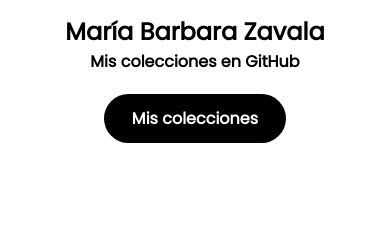
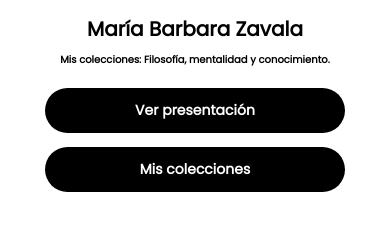
Before and after one commit to atb-lmbzx/biolinkgithubmbz, a plain HTML site: page index.html in a window 390 px wide. Shown: the part 243-474 px from the top of the page. Drawn offline with Linux system fonts and the light colour scheme.

Commit message:
Actualizar index.html

```diff
--- a/index.html
+++ b/index.html
@@ -3,7 +3,7 @@
 <head>
   <meta charset="UTF-8" />
   <meta name="viewport" content="width=device-width, initial-scale=1.0" />
-  <title>María Barbara Zavala - Mis colecciones</title>
+  <title>María Barbara Zavala - Colecciones</title>
   <link href="https://fonts.googleapis.com/css2?family=Poppins&display=swap" rel="stylesheet" />
   <style>
     * {
@@ -44,20 +44,29 @@
     }
 
     h2 {
-      font-size: 16px;
+      font-size: 15px;
       font-weight: bold;
       color: black;
+      margin: 10px 20px 24px;
+    }
+
+    .botones {
+      display: flex;
+      justify-content: center;
+      flex-wrap: wrap;
+      gap: 14px;
+      padding: 0 20px;
     }
 
     .boton {
-      display: inline-block;
-      margin-top: 20px;
-      padding: 12px 28px;
+      flex: 1 1 200px;
+      max-width: 300px;
+      padding: 14px 32px;
       border: none;
       border-radius: 40px;
       background-color: black;
       color: white;
-      font-size: 16px;
+      font-size: 15px;
       font-weight: bold;
       text-decoration: none;
       transition: background 0.3s;
@@ -65,6 +74,22 @@
 
     .boton:hover {
       background-color: #222;
+    }
+
+    @media (max-width: 480px) {
+      h1 {
+        font-size: 20px;
+      }
+
+      h2 {
+        font-size: 10px;
+        margin: 8px 16px 20px;
+      }
+
+      .boton {
+        font-size: 14px;
+        padding: 12px 24px;
+      }
     }
   </style>
 </head>
@@ -77,11 +102,12 @@
   </div>
 
   <h1>María Barbara Zavala</h1>
-  <h2>Mis colecciones en GitHub</h2>
+  <h2>Mis colecciones: Filosofía, mentalidad y conocimiento.</h2>
 
-  <a class="boton" href="https://drive.google.com/drive/folders/1x8UTpKwFwULFCEXANLiDv87nCU1icsTg" target="_blank">
-    Mis colecciones
-  </a>
+  <div class="botones">
+    <a class="boton" href="https://atb-lmbzx.github.io/presentaci-nmbz/" target="_blank">Ver presentación</a>
+    <a class="boton" href="https://drive.google.com/drive/folders/15QF97JhNu0Q9zHsVgGOqykMEgzy5IbD5" target="_blank">Mis colecciones</a>
+  </div>
 
 </body>
 </html>
```
